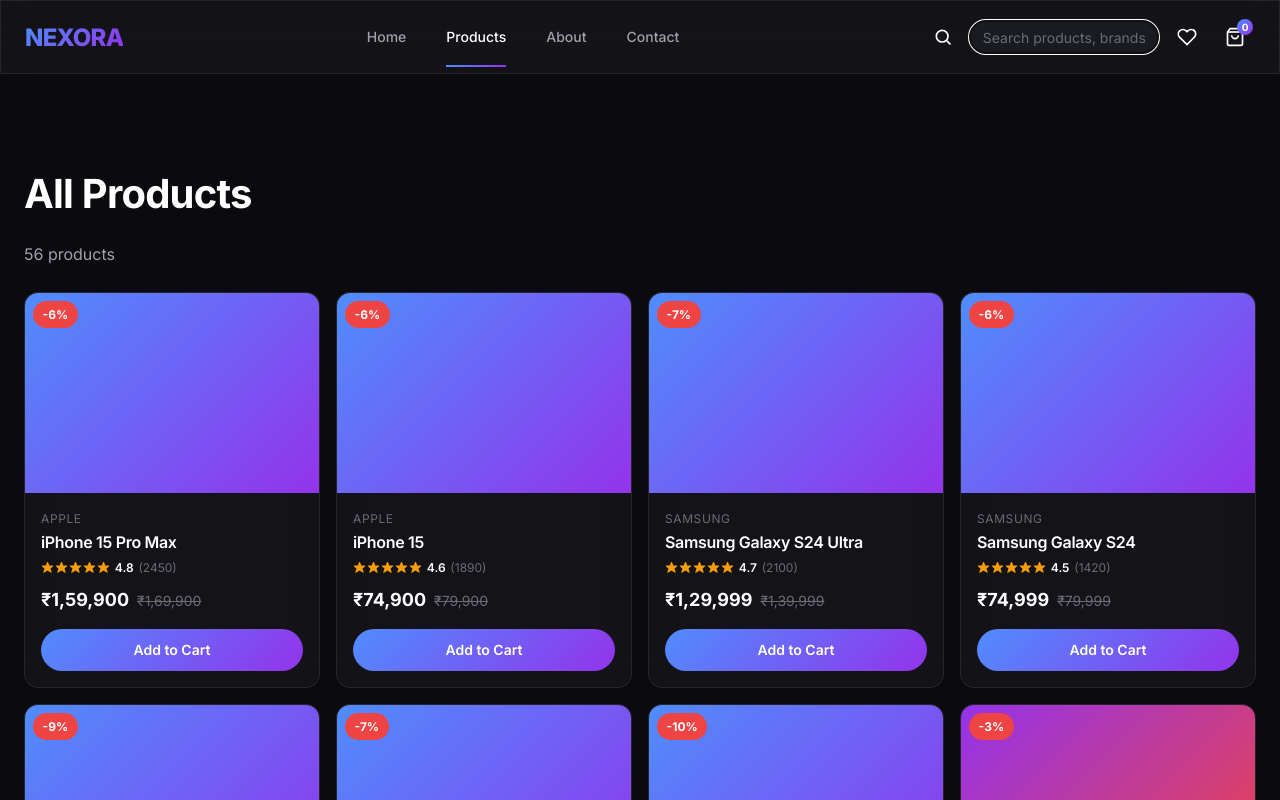
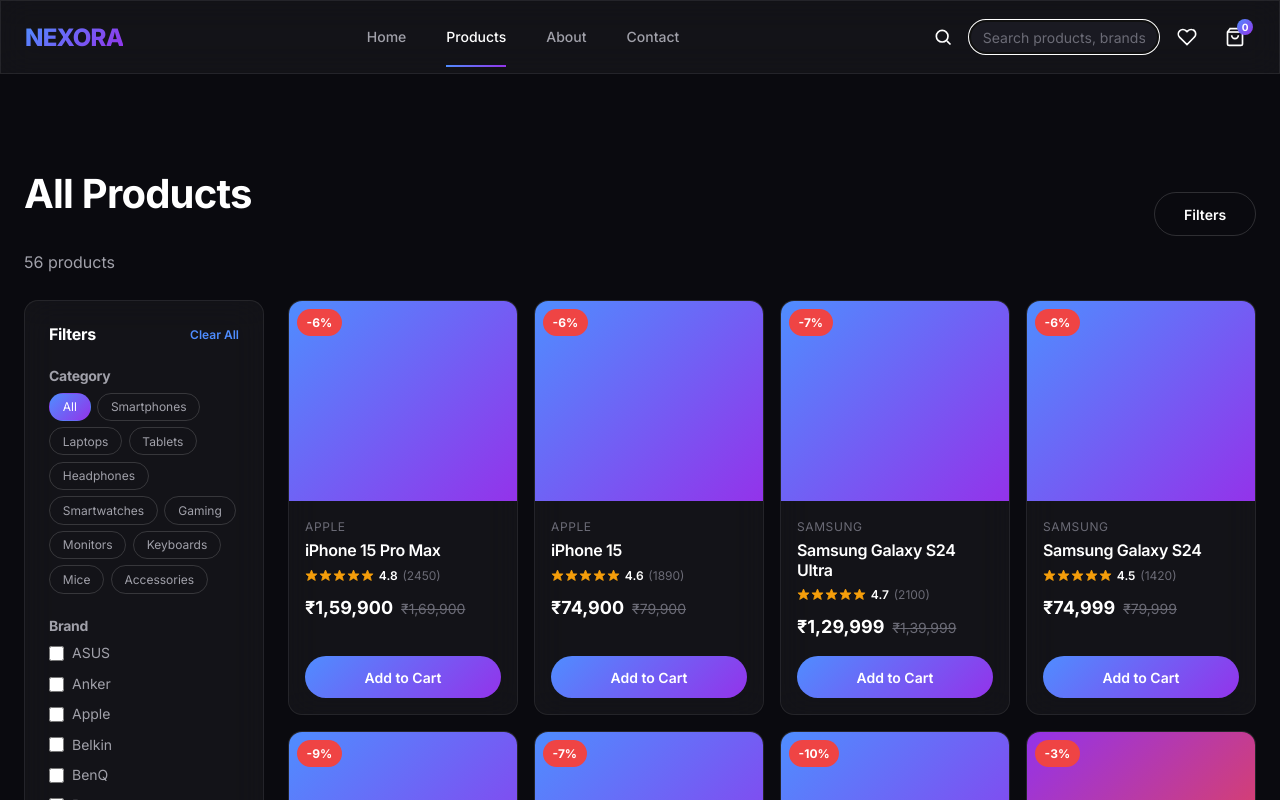
Before and after one commit to prithvi8581beaift25-jpg/Tech-store, a React (Vite) app in the folder tech-store/: page / in a window 1280 px wide. Both pictures are taken after a click on the button 1136 px from the left and 37 px from the top of the page. Shown: the top 800 px of the page. Built offline with nearby package versions, Linux system fonts and the light colour scheme.

Commit message:
Add category and brand filters with FilterPanel component

```diff
--- /dev/null
+++ b/tech-store/src/components/FilterPanel.css
@@ -0,0 +1,92 @@
+.filter-panel {
+  padding: var(--space-md);
+  border-radius: var(--radius-md);
+  height: fit-content;
+  position: sticky;
+  top: 88px;
+}
+
+.filter-header {
+  display: flex;
+  align-items: center;
+  justify-content: space-between;
+  margin-bottom: var(--space-md);
+}
+
+.filter-header h3 {
+  font-size: var(--fs-base);
+}
+
+.filter-clear {
+  font-size: var(--fs-xs);
+  color: var(--color-accent-blue);
+  font-weight: 600;
+}
+
+.filter-clear:hover {
+  text-decoration: underline;
+}
+
+.filter-group {
+  margin-bottom: var(--space-md);
+}
+
+.filter-group h4 {
+  font-size: var(--fs-sm);
+  color: var(--color-text-secondary);
+  margin-bottom: var(--space-xs);
+}
+
+.filter-chips {
+  display: flex;
+  flex-wrap: wrap;
+  gap: 0.4rem;
+}
+
+.filter-chip {
+  padding: 0.35rem 0.8rem;
+  border-radius: var(--radius-full);
+  border: 1px solid var(--color-border-strong);
+  font-size: var(--fs-xs);
+  color: var(--color-text-secondary);
+  transition: var(--transition-fast);
+}
+
+.filter-chip:hover {
+  border-color: var(--color-text-primary);
+  color: var(--color-text-primary);
+}
+
+.filter-chip.active {
+  background: var(--gradient-accent);
+  border-color: transparent;
+  color: #fff;
+}
+
+.filter-checkboxes {
+  display: flex;
+  flex-direction: column;
+  gap: 0.5rem;
+  max-height: 220px;
+  overflow-y: auto;
+  padding-right: 0.3rem;
+}
+
+.filter-checkbox {
+  display: flex;
+  align-items: center;
+  gap: 0.5rem;
+  font-size: var(--fs-sm);
+  color: var(--color-text-secondary);
+  cursor: pointer;
+}
+
+.filter-checkbox input {
+  accent-color: var(--color-accent-blue);
+  width: 15px;
+  height: 15px;
+}
+
+.filter-checkbox:hover {
+  color: var(--color-text-primary);
+}
--- /dev/null
+++ b/tech-store/src/components/FilterPanel.jsx
@@ -0,0 +1,53 @@
+import './FilterPanel.css'
+
+function FilterPanel({
+  categories,
+  selectedCategory,
+  onCategoryChange,
+  brands,
+  selectedBrands,
+  onBrandToggle,
+  onClearFilters,
+}) {
+  return (
+    <aside className="filter-panel glass">
+      <div className="filter-header">
+        <h3>Filters</h3>
+        <button className="filter-clear" onClick={onClearFilters}>Clear All</button>
+      </div>
+
+      <div className="filter-group">
+        <h4>Category</h4>
+        <div className="filter-chips">
+          {categories.map((category) => (
+            <button
+              key={category}
+              className={`filter-chip ${selectedCategory === category ? 'active' : ''}`}
+              onClick={() => onCategoryChange(category)}
+            >
+              {category}
+            </button>
+          ))}
+        </div>
+      </div>
+
+      <div className="filter-group">
+        <h4>Brand</h4>
+        <div className="filter-checkboxes">
+          {brands.map((brand) => (
+            <label key={brand} className="filter-checkbox">
+              <input
+                type="checkbox"
+                checked={selectedBrands.includes(brand)}
+                onChange={() => onBrandToggle(brand)}
+              />
+              {brand}
+            </label>
+          ))}
+        </div>
+      </div>
+    </aside>
+  )
+}
+
+export default FilterPanel
--- /dev/null
+++ b/tech-store/src/pages/Products.css
@@ -0,0 +1,35 @@
+.products-header {
+  display: flex;
+  align-items: center;
+  justify-content: space-between;
+  margin-bottom: var(--space-xs);
+}
+
+.filter-toggle {
+  display: none;
+}
+
+.products-layout {
+  display: grid;
+  grid-template-columns: 240px 1fr;
+  gap: var(--space-md);
+  align-items: start;
+}
+
+@media (max-width: 768px) {
+  .filter-toggle {
+    display: inline-flex;
+  }
+
+  .products-layout {
+    grid-template-columns: 1fr;
+  }
+
+  .filter-panel-wrapper {
+    display: none;
+  }
+
+  .filter-panel-wrapper.open {
+    display: block;
+  }
+}
--- a/tech-store/src/pages/Products.jsx
+++ b/tech-store/src/pages/Products.jsx
@@ -1,22 +1,72 @@
+import { useState } from 'react'
+import FilterPanel from '../components/FilterPanel'
 import ProductGrid from '../components/ProductGrid'
 import { products } from '../data/products'
+import './Products.css'
+
+const allCategories = ['All', ...new Set(products.map((p) => p.category))]
+const allBrands = [...new Set(products.map((p) => p.brand))].sort()
 
 function Products({ searchTerm }) {
+  const [selectedCategory, setSelectedCategory] = useState('All')
+  const [selectedBrands, setSelectedBrands] = useState([])
+  const [isFilterOpen, setIsFilterOpen] = useState(false)
+
   const query = searchTerm.trim().toLowerCase()
 
+  const toggleBrand = (brand) => {
+    setSelectedBrands((prev) =>
+      prev.includes(brand) ? prev.filter((b) => b !== brand) : [...prev, brand]
+    )
+  }
+
+  const clearFilters = () => {
+    setSelectedCategory('All')
+    setSelectedBrands([])
+  }
+
   const filteredProducts = products.filter((product) => {
-    return (
+    const matchesSearch =
       product.name.toLowerCase().includes(query) ||
       product.brand.toLowerCase().includes(query)
-    )
+    const matchesCategory =
+      selectedCategory === 'All' || product.category === selectedCategory
+    const matchesBrand =
+      selectedBrands.length === 0 || selectedBrands.includes(product.brand)
+
+    return matchesSearch && matchesCategory && matchesBrand
   })
 
   return (
     <section className="section">
       <div className="container">
-        <h1 className="section-title">All Products</h1>
+        <div className="products-header">
+          <h1 className="section-title">All Products</h1>
+          <button
+            className="btn btn-secondary filter-toggle"
+            onClick={() => setIsFilterOpen(!isFilterOpen)}
+          >
+            Filters
+          </button>
+        </div>
+
         <p className="products-count">{filteredProducts.length} products</p>
-        <ProductGrid products={filteredProducts} />
+
+        <div className="products-layout">
+          <div className={`filter-panel-wrapper ${isFilterOpen ? 'open' : ''}`}>
+            <FilterPanel
+              categories={allCategories}
+              selectedCategory={selectedCategory}
+              onCategoryChange={setSelectedCategory}
+              brands={allBrands}
+              selectedBrands={selectedBrands}
+              onBrandToggle={toggleBrand}
+              onClearFilters={clearFilters}
+            />
+          </div>
+
+          <ProductGrid products={filteredProducts} />
+        </div>
       </div>
     </section>
   )
```
